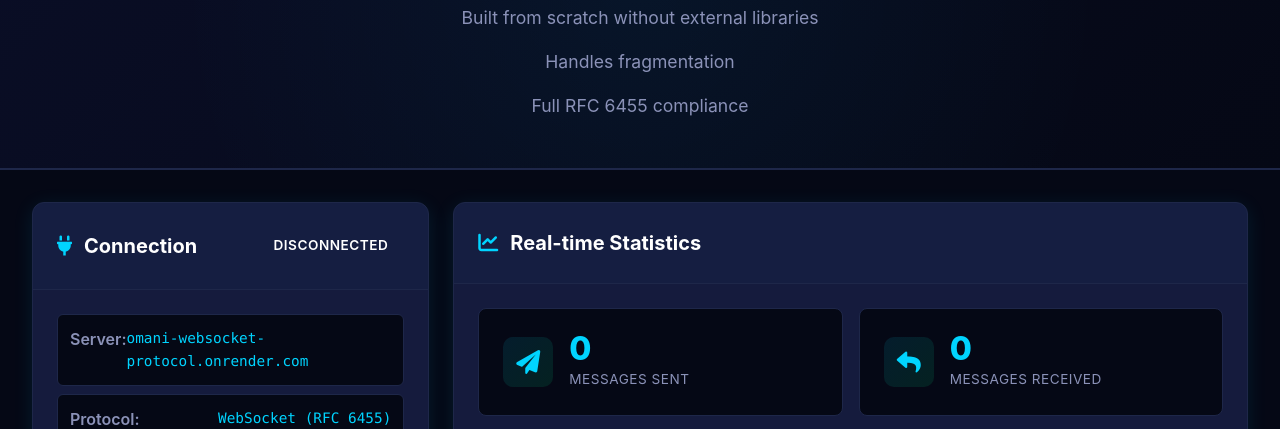
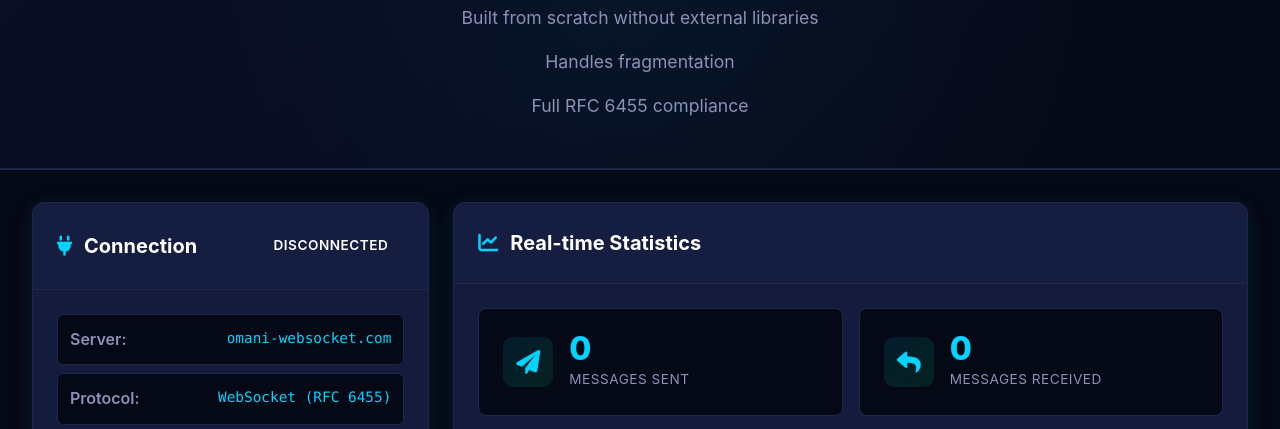
Before and after one commit to AhmedOmani/Building-Websocket-Protocol, a website: page client/demo.html in a window 1280 px wide. Shown: the part 193-622 px from the top of the page. Drawn offline with Linux system fonts and the light colour scheme.

Commit message:
refactor

```diff
--- a/client/demo.html
+++ b/client/demo.html
@@ -31,7 +31,7 @@
                 <div class="connection-info">
                     <div class="info-item">
                         <span class="label">Server:</span>
-                        <span class="value" id="serverUrl">omani-websocket-protocol.onrender.com</span>
+                        <span class="value" id="serverUrl">omani-websocket.com</span>
                     </div>
                     <div class="info-item">
                         <span class="label">Protocol:</span>
```
